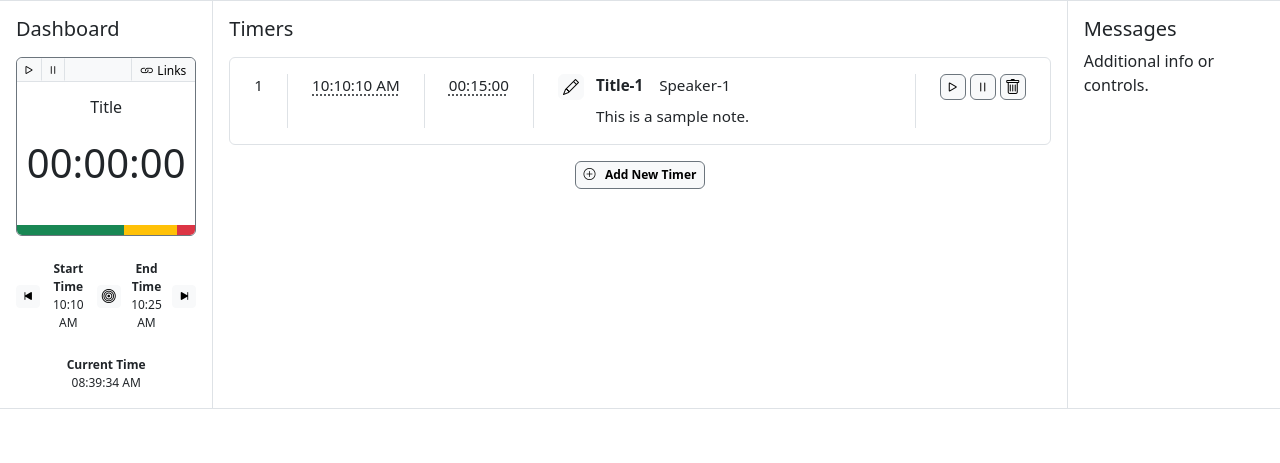
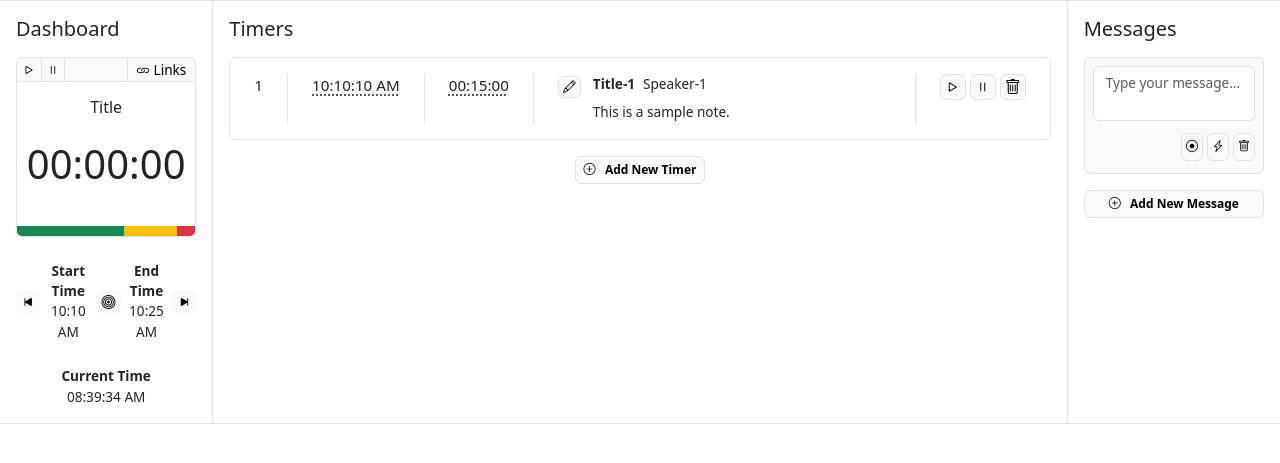
Before and after one commit to DineshDevaraj/ddtimer, a FastAPI app: page / in a window 1280 px wide. Shown: the part 56-519 px from the top of the page. Run offline with FastAPI, Linux system fonts and the light colour scheme.

Commit message:
add message UIs

```diff
--- a/static/styles.css
+++ b/static/styles.css
@@ -49,10 +49,18 @@
 }
 
 .fs-7 {
+    font-size: 0.85rem;
+}
+
+.fs-8 {
+    font-size: 0.80rem;
+}
+
+.fs-9 {
     font-size: 0.75rem;
 }
 
-.fs-8 {
+.fs-10 {
     font-size: 0.70rem;
 }
 
@@ -77,3 +85,39 @@
 .wide-popover {
   width: 800px !important; /* Set a fixed width for the popover */
 }
+
+.bs-gray-100 {
+  background-color: #f8f9fa;
+}
+
+.bs-gray-200 {
+  background-color: #e9ecef;
+}
+
+.bs-gray-300 {
+  background-color: #dee2e6;
+}
+
+.bs-gray-400 {
+  background-color: #ced4da;
+}
+
+.bs-gray-500 {
+  background-color: #adb5bd;
+}
+
+.bs-gray-600 {
+  background-color: #6c757d;
+}
+
+.bs-gray-700 {
+  background-color: #495057;
+}
+
+.bs-gray-800 {
+  background-color: #343a40;
+}
+
+.bs-gray-900 {
+  background-color: #212529;
+}
--- a/templates/left_panel/timer_card.html
+++ b/templates/left_panel/timer_card.html
@@ -1,4 +1,4 @@
-<div class="timer-card border border-secondary rounded">
+<div class="timer-card border rounded">
     <div class="header d-flex border-bottom align-items-center bg-light">
         <div class="d-flex justify-content-start align-items-center">
             <button id="countdown-start" class="btn btn-light btn-sm p-0 px-1 first-button"
--- a/templates/middle_panel/first_timer.html
+++ b/templates/middle_panel/first_timer.html
@@ -5,28 +5,28 @@
         <div class="px-4 border-end dotted-underline" name="timer-duration">00:15:00</div>
         <div class="d-flex px-4" name="timer-description">
             <div>
-                <button class="btn btn-light py-0 px-1 me-1" title="Edit">
+                <button class="btn btn-light border py-0 px-1 me-1 fs-8" title="Edit">
                     <i class="bi bi-pencil"></i>
                 </button>
             </div>
             <div>
                 <div class="d-flex mb-2">
-                    <p name="title" class="m-0 px-2 fw-bold">Title-1</p>
-                    <p name="speaker" class="m-0 px-2">Speaker-1</p>
+                    <p name="title" class="m-0 px-2 fw-bold fs-7">Title-1</p>
+                    <p name="speaker" class="m-0 px-0 fs-7">Speaker-1</p>
                 </div>
                 <div>
-                    <p name="note" class="m-0 px-2">This is a sample note.</p>
+                    <p name="note" class="m-0 px-2 fs-7">This is a sample note.</p>
                 </div>
             </div>
         </div>
         <div class="d-flex ms-auto px-4 pe-2 border-start align-items-start">
-            <button class="btn btn-light border border-secondary mt-0 py-0 px-1 me-1" name="Start">
+            <button class="btn btn-light border mt-0 py-0 px-1 me-1" name="Start">
                 <i class="bi bi-play"></i>
             </button>
-            <button class="btn btn-light border border-secondary py-0 px-1 me-1" name="Pause">
+            <button class="btn btn-light border py-0 px-1 me-1" name="Pause">
                 <i class="bi bi-pause"></i>
             </button>
-            <button class="btn btn-light border border-secondary py-0 px-1" name="Delete">
+            <button class="btn btn-light border py-0 px-1" name="Delete">
                 <i class="bi bi-trash"></i>
             </button>
         </div>
--- a/templates/middle_panel/main.html
+++ b/templates/middle_panel/main.html
@@ -9,7 +9,7 @@
         {% include "middle_panel/first_timer.html" %}
     </div>
     <div class="d-flex justify-content-center mt-3">
-        <button id="add-new-timer" class="btn btn-light border-secondary bi bi-plus-circle mt-0 py-1 px-2 fw-bold"
+        <button id="add-new-timer" class="btn btn-light border bi bi-plus-circle mt-0 py-1 px-2 fw-bold"
             style="font-size: 0.75em;">
             &nbsp; Add New Timer
         </button>
--- a/templates/middle_panel/popovers/editors/start_time.html
+++ b/templates/middle_panel/popovers/editors/start_time.html
@@ -18,11 +18,11 @@
             </select>
         </div>
         <div class="d-flex my-1 justify-content-end mt-3">
-            <button type="button" class="btn btn-light border-secondary mt-0 py-0 px-1 me-1" name="Ok"
+            <button type="button" class="btn btn-light border mt-0 py-0 px-1 me-1" name="Ok"
                 onclick="return setStartTime(event)" style="font-size: 0.95em;">
                     <i class="bi bi-check-lg"></i>
             </button>
-            <button type="button" class="btn btn-light border-secondary mt-0 py-0 px-1" name="Cancel"
+            <button type="button" class="btn btn-light border mt-0 py-0 px-1" name="Cancel"
                 onclick="return cancelStartTimeEditor(event)" style="font-size: 0.95em;">
                     <i class="bi bi-x-lg"></i>
             </button>
--- a/templates/middle_panel/popovers/editors/timer_description.html
+++ b/templates/middle_panel/popovers/editors/timer_description.html
@@ -3,35 +3,35 @@
     <div class="inplace-editor-controls">
         <div class="row my-2">
             <div class="col-1 me-3">
-                <label for="title" class="form-label">Title</label>
+                <label for="title" class="form-label fs-8">Title</label>
             </div>
             <div class="col ms-1">
-                <input type="text" id="title" class="form-control mt-0 py-1 px-2" style="font-size: 0.95em;">
+                <input type="text" id="title" class="form-control mt-0 py-1 px-2 fs-7" style="font-size: 0.95em;">
             </div>
         </div>
         <div class="row my-2">
             <div class="col-1 me-3">
-                <label for="speaker" class="form-label">Speaker</label>
+                <label for="speaker" class="form-label fs-8">Speaker</label>
             </div>
             <div class="col ms-1">
-                <input type="text" class="form-control mt-0 py-1 px-2" id="speaker" style="font-size: 0.95em;">
+                <input type="text" class="form-control mt-0 py-1 px-2 fs-7" id="speaker" style="font-size: 0.95em;">
             </div>
         </div>
         <div class="row my-2">
             <div class="col-1 me-3">
-                <label for="note" class="form-label">Note</label>
+                <label for="note" class="form-label fs-8">Note</label>
             </div>
             <div class="col ms-1">
-                <textarea id="note" class="form-control py-1 px-2" style="resize: vertical; font-size: 0.95em;"
+                <textarea id="note" class="form-control py-1 px-2 fs-7" style="resize: vertical; font-size: 0.95em;"
                     rows="2"></textarea>
             </div>
         </div>
         <div class="d-flex my-1 justify-content-end mt-3">
-            <button type="button" class="btn btn-light border-secondary mt-0 py-0 px-1 me-2" name="Ok"
+            <button type="button" class="btn btn-light border mt-0 py-0 px-1 me-2" name="Ok"
                 onclick="return setTimerDescription(event)" style="font-size: 0.95em;">
                     <i class="bi bi-check-lg"></i>
             </button>
-            <button type="button" class="btn btn-light border-secondary mt-0 py-0 px-1" name="Cancel"
+            <button type="button" class="btn btn-light border mt-0 py-0 px-1" name="Cancel"
                 onclick="return cancelTimerDescriptionEditor(event)" style="font-size: 0.95em;">
                     <i class="bi bi-x-lg"></i>
             </button>
--- a/templates/middle_panel/popovers/editors/timer_duration.html
+++ b/templates/middle_panel/popovers/editors/timer_duration.html
@@ -9,11 +9,11 @@
                 min="0" max="59" value="00" name="second" />
         </div>
         <div class="d-flex my-1 justify-content-end mt-3">
-            <button type="button" class="btn btn-light border-secondary mt-0 py-0 px-1 me-1" name="Ok"
+            <button type="button" class="btn btn-light border mt-0 py-0 px-1 me-1" name="Ok"
                 onclick="return setTimerDuration(event)" style="font-size: 0.95em;">
                     <i class="bi bi-check-lg"></i>
             </button>
-            <button type="button" class="btn btn-light border-secondary mt-0 py-0 px-1" name="Cancel"
+            <button type="button" class="btn btn-light border mt-0 py-0 px-1" name="Cancel"
                 onclick="return cancelTimerDurationEditor(event)" style="font-size: 0.95em;">
                     <i class="bi bi-x-lg"></i>
             </button>
--- a/templates/middle_panel/popovers/general_info.html
+++ b/templates/middle_panel/popovers/general_info.html
@@ -2,11 +2,11 @@
 <div id="general-info" class="d-none">
     <p style="white-space: pre-line;">General Information</p>
     <div class="d-flex my-1 justify-content-end mt-3">
-        <button type="button" class="btn btn-sm btn-light border-secondary mt-0 py-0 px-1 me-1" name="Ok"
+        <button type="button" class="btn btn-sm btn-light border mt-0 py-0 px-1 me-1" name="Ok"
             onclick="return generalInfoOk(event)">
                 <i class="bi bi-check-lg"></i>
         </button>
-        <button type="button" class="btn btn-sm btn-light border-secondary mt-0 py-0 px-1 me-1" name="Cancel"
+        <button type="button" class="btn btn-sm btn-light border mt-0 py-0 px-1 me-1" name="Cancel"
             onclick="return generalInfoCancel(event)">
                 <i class="bi bi-x-lg"></i>
         </button>
--- a/templates/right_panel/main.html
+++ b/templates/right_panel/main.html
@@ -1,5 +1,24 @@
 <!-- Right Panel -->
 <div class="col-md-2 right-panel p-3 border-start border-bottom">
     <h5>Messages</h5>
-    <p>Additional info or controls.</p>
+    <div class="message-controls mb-2 border p-2 rounded bs-gray-100 mt-3">
+        <textarea class="form-control mb-2 fs-7" rows="2" placeholder="Type your message..." style="resize: none;"></textarea>
+        <div class="d-flex justify-content-end">
+            <button type="button" class="btn btn-light btn-sm border rounded fs-9 my-1 p-1 me-1">
+                <i class="bi bi-record-circle"></i>
+            </button>
+            <button type="button" class="btn btn-light btn-sm border rounded fs-9 my-1 p-1 me-1">
+                <i class="bi bi-lightning-charge"></i>
+            </button>
+            <button type="button" class="btn btn-light btn-sm border rounded fs-9 my-1 p-1">
+                <i class="bi bi-trash"></i>
+            </button>
+        </div>
+    </div>
+    <div class="d-grid gap-2 mt-3">
+        <button id="add-new-message" class="btn btn-light border bi bi-plus-circle mt-0 py-1 px-2 fw-bold"
+            style="font-size: 0.75em;">
+            &nbsp; Add New Message
+        </button>
+    </div>
 </div>
```
